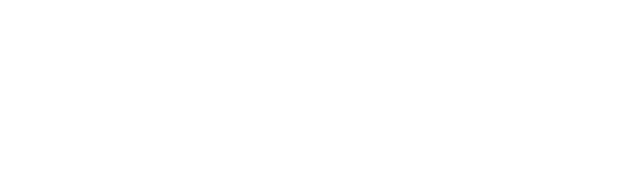
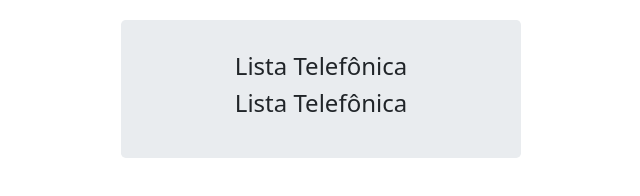
Before and after one commit to robertabononi/angularJS-rb, a plain HTML site: page index.html in a window 1280 px wide. Shown: the whole page, without its empty margins (319-959 px from the left). Drawn offline with nearby package versions, Linux system fonts and the light colour scheme.

Commit message:
style: edit view in css and use ngBind and interpolation

```diff
--- a/index.html
+++ b/index.html
@@ -6,16 +6,23 @@
     <meta name="viewport" content="width=device-width, initial-scale=1.0">
 
     <link rel="stylesheet" href="lib/bootstrap/bootstrap.css">
+    <link rel="stylesheet" href="style.css">
 
     <title>Lista Telefônica</title>
 </head>
 <body>
-    <div ng-controller="listaTelefonicaCtrl"></div>
+    <div ng-controller="listaTelefonicaCtrl">
+        <div class="jumbotron">
+            <h4 ng-bind="app"></h4>
+            <h4>{{ app }}</h4>
+        </div>
+    </div>
 
     <script src="lib/angular/angular.js"></script>
     <script>
         angular.module("listaTelefonica", []);
         angular.module("listaTelefonica").controller("listaTelefonicaCtrl", function($scope) {
+            $scope.app = "Lista Telefônica";
         })
     </script>
 </body>
--- /dev/null
+++ b/style.css
@@ -0,0 +1,12 @@
+.jumbotron {
+    padding: 2rem 1rem;
+    margin-bottom: 2rem;
+    background-color: #e9ecef;
+    border-radius: .3rem;
+
+    width: 400px;
+    text-align: center;
+    margin-top: 20px;
+    margin-left: auto;
+    margin-right: auto;
+}
```
